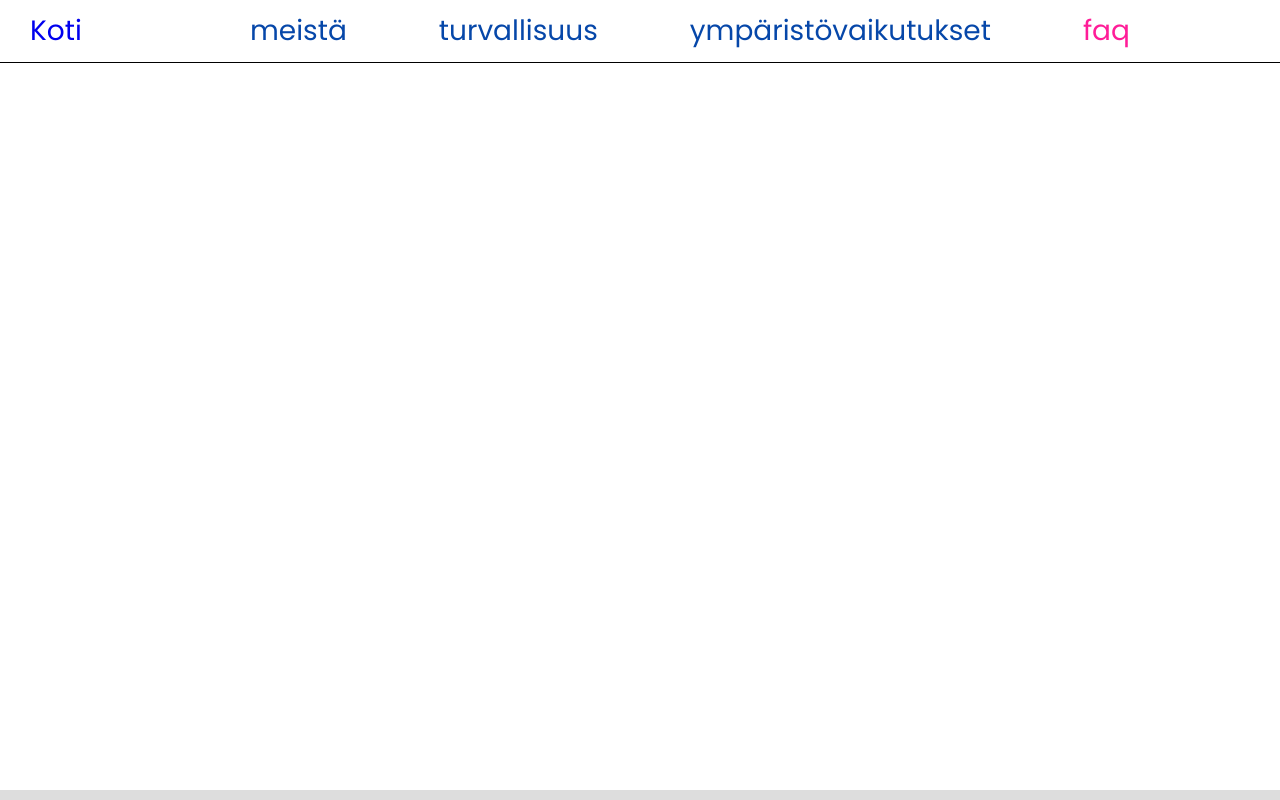
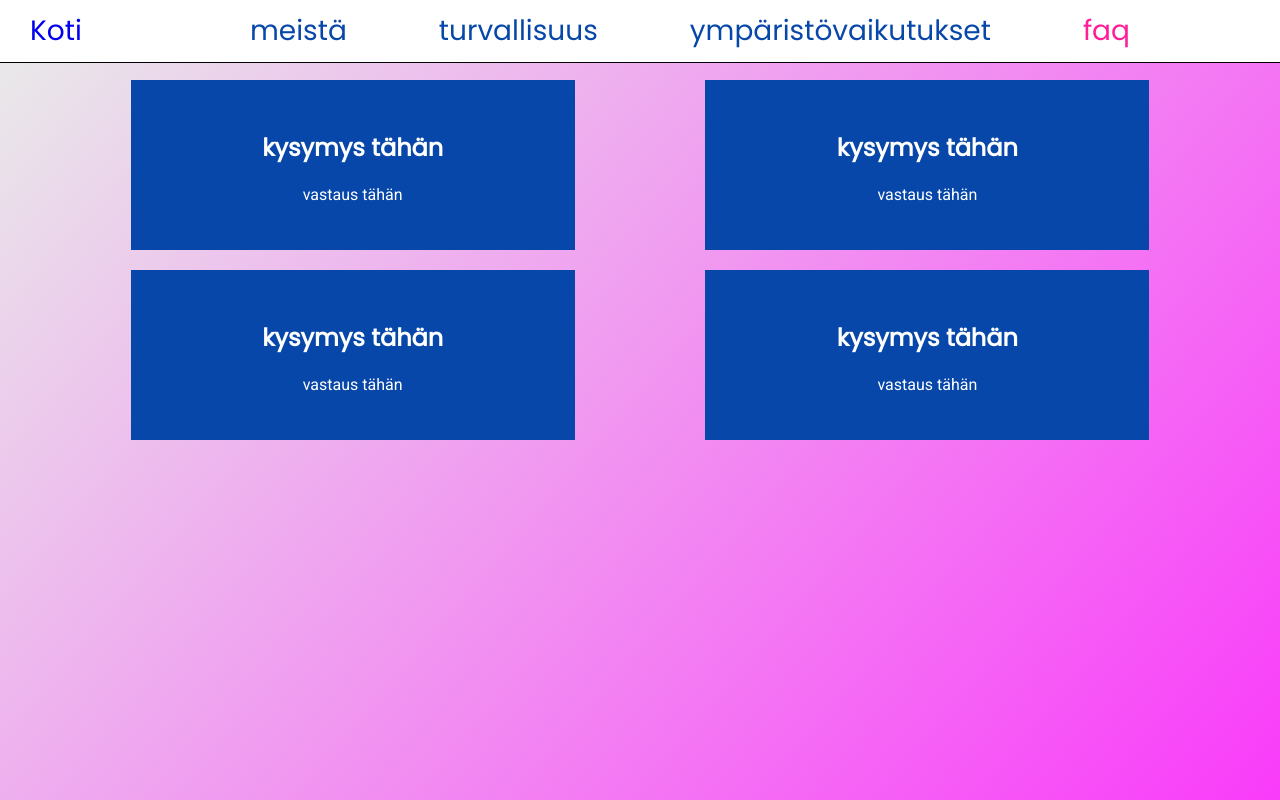
Before and after one commit to pyrysepp/vdmwebsovellus, a React (Create React App) app: page /faq in a window 1280 px wide. Shown: the top 800 px of the page. Built offline with nearby package versions, Linux system fonts and the light colour scheme.

Commit message:
faq-osion rakenne lisätty

```diff
--- a/src/components/Faq.css
+++ b/src/components/Faq.css
@@ -1,3 +1,24 @@
+.backround-container {
+    margin-top: 60px;
+    background-color: #e9e9e9;
+    width: 100%;
+    height: 1500px;
+    background-image: linear-gradient(to bottom right,#e9e9e9, fuchsia);
+}
+
 .faq-container {
-    margin-top: 70px;
+    width: 100%;
+    display: flex;
+    justify-content: space-evenly;
+    align-items: center;
+    flex-flow: row wrap;
 }
+
+.answer-container {
+    text-align: center;
+    padding: 30px;
+    width: 30%;
+    background-color: #0647A9;
+    color: white;
+    margin-top: 20px;
+}
--- a/src/components/Faq.js
+++ b/src/components/Faq.js
@@ -5,8 +5,41 @@ import './Faq.css'
 const Faq = () => {
 
     return(
-        <div className="faq-container">
-            <h2>usein kysyttyjä kysymyksiä</h2>
+        <div className="backround-container">
+            <div className="faq-container">
+                <div className="answer-container">
+                    <h2>
+                        kysymys tähän
+                    </h2>
+                    <p>
+                        vastaus tähän
+                    </p>
+                </div>
+                <div className="answer-container">
+                    <h2>
+                        kysymys tähän
+                    </h2>
+                    <p>
+                        vastaus tähän
+                    </p>
+                </div>
+                <div className="answer-container">
+                    <h2>
+                        kysymys tähän
+                    </h2>
+                    <p>
+                        vastaus tähän
+                    </p>
+                </div>
+                <div className="answer-container">
+                    <h2>
+                        kysymys tähän
+                    </h2>
+                    <p>
+                        vastaus tähän
+                    </p>
+                </div>
+            </div>
         </div>
     )
 }
--- a/src/components/Yleinen.css
+++ b/src/components/Yleinen.css
@@ -1,5 +1,5 @@
 
-.container {
+.yleis-container {
     margin-top: 60px;
     background-color: #e9e9e9;
     width: 100%;
--- a/src/components/Ympäristö.js
+++ b/src/components/Ympäristö.js
@@ -3,7 +3,7 @@ import './Yleinen.css'
 
 const Ympäristö = () => {
     return(
-        <div className="container">
+        <div className="yleis-container">
             <div className="content">
             <div className="text-container">
                 <h2>Ydinvoimaloiden elinkaaripäästöt</h2>
```
